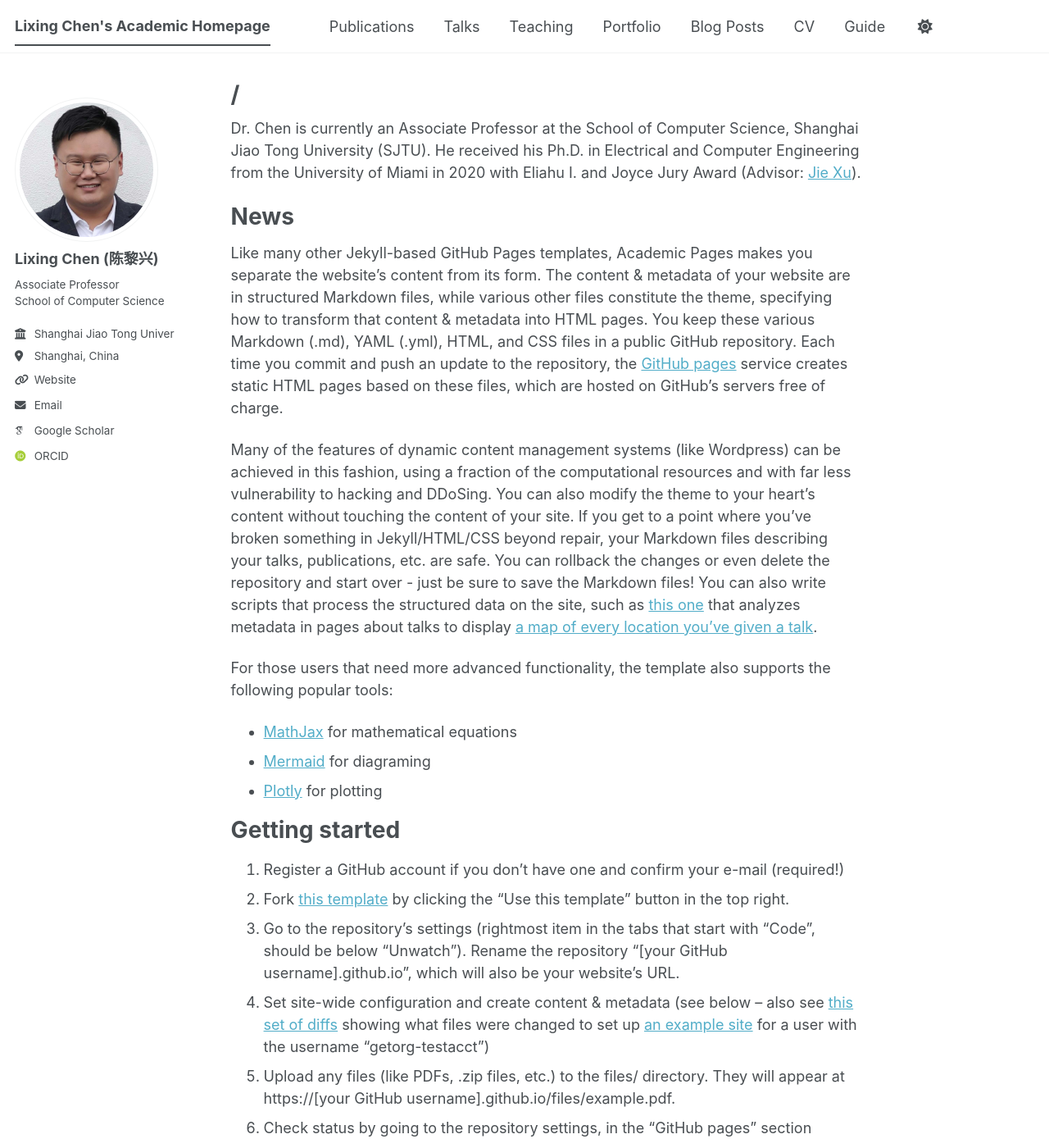
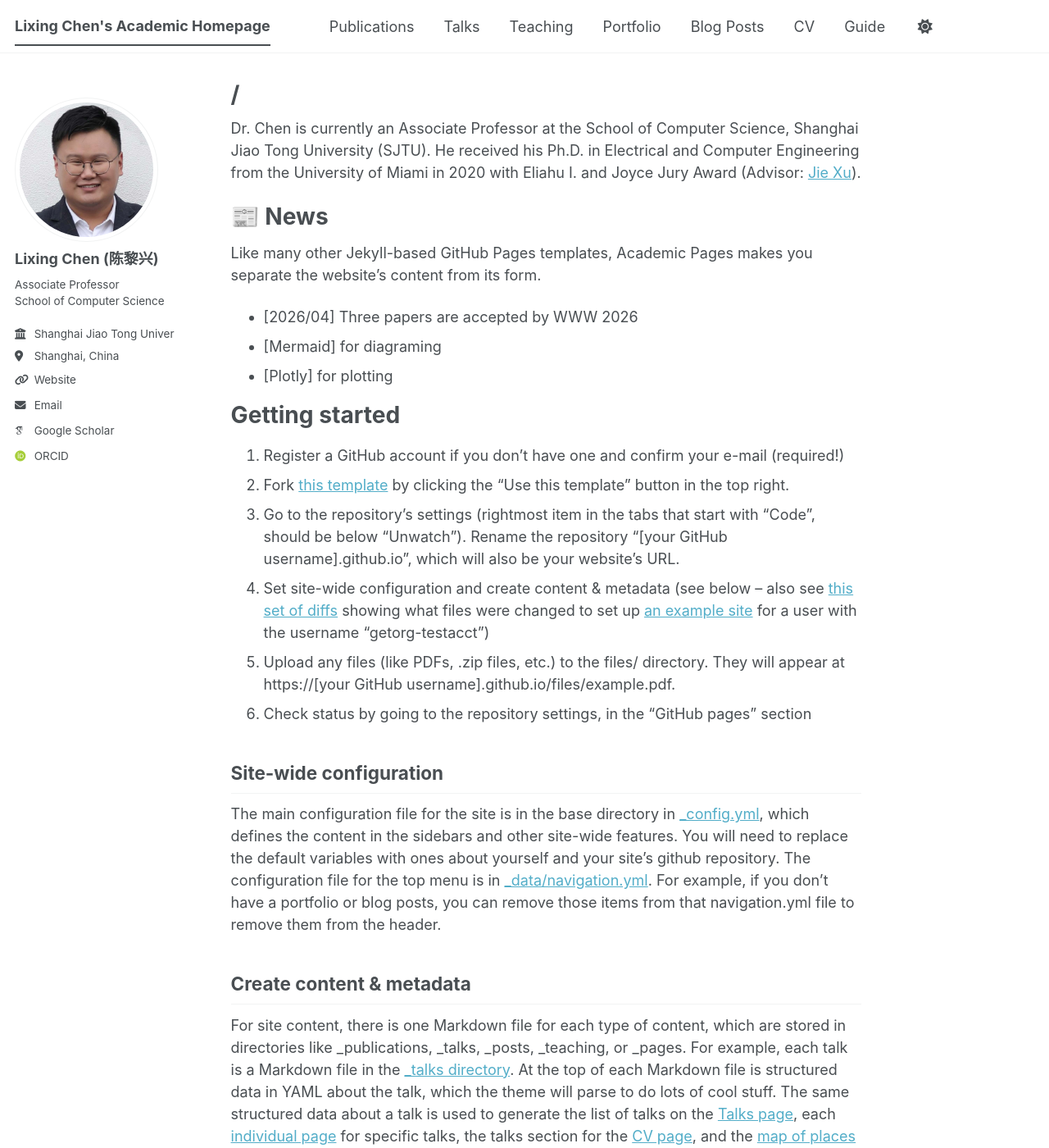
Before and after one commit to lx-chen-sjtu/lx-chen-sjtu.github.io, a Jekyll site: the page built from _pages/about.md, in a window 1280 px wide and 1400 px high. Shown: the whole window at 82% size. Built offline with Jekyll 4.4.1, drawn with Linux system fonts in a browser that asks for light colours; some web fonts are replaced; a script bundle is joined from its source files by our own code; library files that are not in the unit come from our copies.

Commit message:
Update about.md

```diff
--- a/_pages/about.md
+++ b/_pages/about.md
@@ -9,16 +9,12 @@ redirect_from:
 
 Dr. Chen is currently an Associate Professor at the School of Computer Science, Shanghai Jiao Tong University (SJTU). He received his Ph.D. in Electrical and Computer Engineering from the University of Miami in 2020 with Eliahu I. and Joyce Jury Award (Advisor: [Jie Xu](https://faculty.eng.ufl.edu/jiexu)).
 
-News
+📰 News
 ======
-Like many other Jekyll-based GitHub Pages templates, Academic Pages makes you separate the website's content from its form. The content & metadata of your website are in structured Markdown files, while various other files constitute the theme, specifying how to transform that content & metadata into HTML pages. You keep these various Markdown (.md), YAML (.yml), HTML, and CSS files in a public GitHub repository. Each time you commit and push an update to the repository, the [GitHub pages](https://pages.github.com/) service creates static HTML pages based on these files, which are hosted on GitHub's servers free of charge.
-
-Many of the features of dynamic content management systems (like Wordpress) can be achieved in this fashion, using a fraction of the computational resources and with far less vulnerability to hacking and DDoSing. You can also modify the theme to your heart's content without touching the content of your site. If you get to a point where you've broken something in Jekyll/HTML/CSS beyond repair, your Markdown files describing your talks, publications, etc. are safe. You can rollback the changes or even delete the repository and start over - just be sure to save the Markdown files! You can also write scripts that process the structured data on the site, such as [this one](https://github.com/academicpages/academicpages.github.io/blob/master/talkmap.ipynb) that analyzes metadata in pages about talks to display [a map of every location you've given a talk](https://academicpages.github.io/talkmap.html).
-
-For those users that need more advanced functionality, the template also supports the following popular tools:
-- [MathJax](https://www.mathjax.org/) for mathematical equations
-- [Mermaid](https://mermaid.js.org/) for diagraming
-- [Plotly](https://plotly.com/javascript/) for plotting
+Like many other Jekyll-based GitHub Pages templates, Academic Pages makes you separate the website's content from its form.
+- [2026/04] Three papers are accepted by WWW 2026
+- [Mermaid] for diagraming
+- [Plotly] for plotting
 
 Getting started
 ======
```
